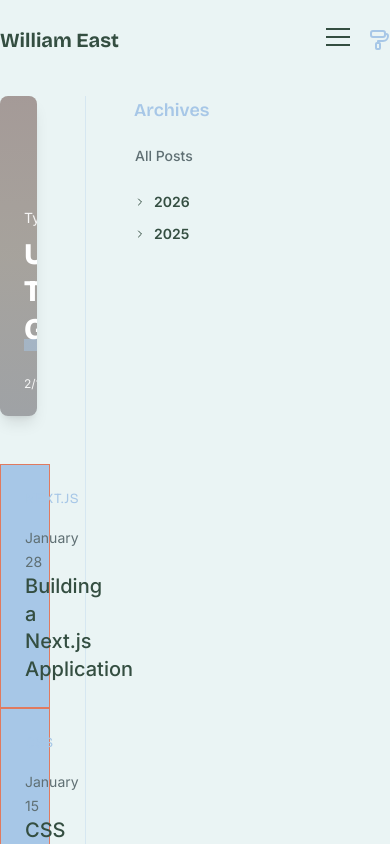
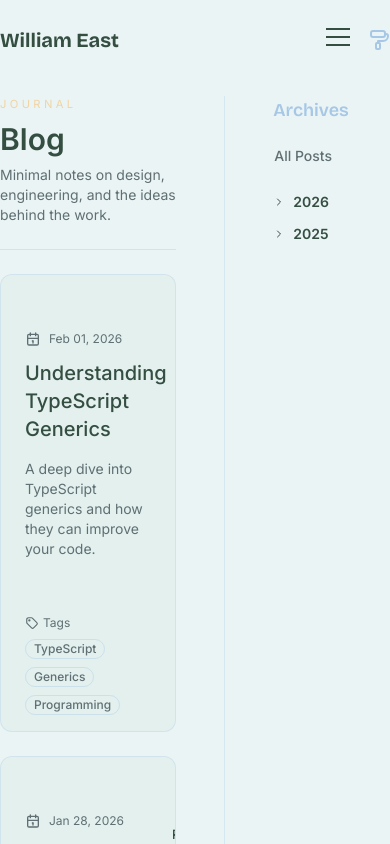
Before and after one commit to wjbetech/blogfolio, a Next.js app: page /blog in a window 390 px wide. Shown: the top 844 px of the page. Built offline with nearby package versions, Linux system fonts and the light colour scheme; grey boxes are pictures that could not be loaded.

Commit message:
feat/blog-page: Redesign of the Blog page to be minimalistic and responsive

```diff
--- a/src/app/blog/page.tsx
+++ b/src/app/blog/page.tsx
@@ -2,11 +2,13 @@
 
 import { useState } from "react";
 import Link from "next/link";
+import { IconArrowUpRight, IconCalendar, IconTag } from "@tabler/icons-react";
 import { mockPosts } from "@/app/data/posts";
+import { Badge } from "@/components/ui/badge";
 import { Button } from "@/components/ui/button";
+import { Card, CardAction, CardContent, CardFooter, CardHeader, CardTitle } from "@/components/ui/card";
+import { Separator } from "@/components/ui/separator";
 import ChevronRightIcon from "@/components/Icons/ChevronRightIcon";
-import Blog from "@/components/BlogPageBlogs/Blog/Blog";
-import TopBlog from "@/components/BlogPageBlogs/Blog/TopBlog";
 
 export default function BlogPage() {
   const [selectedMonth, setSelectedMonth] = useState<string | null>(null);
@@ -30,16 +32,17 @@ export default function BlogPage() {
     {} as Record<number, Record<string, typeof mockPosts>>
   );
 
-  // Get first 5 posts (or filtered by month)
+  const sortedPosts = [...mockPosts].sort(
+    (a, b) => new Date(b.publishedAt).getTime() - new Date(a.publishedAt).getTime()
+  );
+
   const displayPosts = selectedMonth
-    ? mockPosts
-        .filter((post) => {
+    ? sortedPosts.filter((post) => {
         const date = new Date(post.publishedAt);
         const key = `${date.getFullYear()}-${date.toLocaleString("default", { month: "long" })}`;
         return key === selectedMonth;
       })
-        .slice(0, 5)
-    : mockPosts.slice(0, 5);
+    : sortedPosts;
 
   const toggleYear = (year: number) => {
     const newExpanded = new Set(expandedYears);
@@ -59,17 +62,77 @@ export default function BlogPage() {
     <div className="max-w-7xl mx-auto">
       <div className="flex gap-12">
         {/* Main content */}
-        <div className="flex-1 mt-4 pr-12 border-r border-accent-100/30">
-          {/* featured top post */}
-          {displayPosts.length > 0 && <TopBlog post={displayPosts[0]} />}
+        <section className="flex-1 mt-4 pr-12 border-r border-accent-100/30">
+          <div className="space-y-6">
+            <div className="space-y-2">
+              <p className="text-[0.7rem] uppercase tracking-[0.3em] text-accent-200/80">Journal</p>
+              <h1 className="text-3xl md:text-4xl font-semibold text-headline">Blog</h1>
+              <p className="text-sm md:text-base text-paragraph max-w-2xl">
+                Minimal notes on design, engineering, and the ideas behind the work.
+              </p>
+            </div>
 
-          {/* grid for the remaining posts */}
-          <div className="grid grid-cols-1 md:grid-cols-2 lg:grid-cols-2 gap-0 mt-12">
-            {displayPosts.slice(1).map((post) => (
-              <Blog key={post.id} post={post} />
+            <Separator className="bg-accent-100/40" />
+
+            {selectedMonth && (
+              <div className="flex items-center gap-2 text-xs text-paragraph">
+                <span className="inline-flex h-2 w-2 rounded-full bg-accent-200" />
+                Filtered to <span className="text-headline font-medium">{selectedMonth.replace("-", " ")}</span>
+                <Button variant="ghost" size="xs" className="ml-2" onClick={() => setSelectedMonth(null)}>
+                  Clear
+                </Button>
+              </div>
+            )}
+
+            <div className="space-y-6">
+              {displayPosts.map((post) => {
+                const dateLabel = new Date(post.publishedAt).toLocaleDateString("default", {
+                  month: "short",
+                  day: "2-digit",
+                  year: "numeric"
+                });
+
+                return (
+                  <Card key={post.id} className="border border-accent-100/30 bg-bg-200/30 shadow-none">
+                    <CardHeader className="px-6 pt-6">
+                      <div className="flex items-center gap-2 text-xs text-paragraph">
+                        <IconCalendar className="h-4 w-4" />
+                        <time dateTime={post.publishedAt}>{dateLabel}</time>
+                      </div>
+                      <CardTitle className="text-xl md:text-2xl text-headline mt-2">
+                        <Link
+                          href={`/blog/${post.slug}`}
+                          className="inline-flex items-center gap-2 hover:text-accent-200 transition-colors">
+                          {post.title}
+                          <IconArrowUpRight className="h-4 w-4" />
+                        </Link>
+                      </CardTitle>
+                      <CardAction className="mt-2">
+                        <Button asChild variant="ghost" size="sm" className="text-headline">
+                          <Link href={`/blog/${post.slug}`}>Read</Link>
+                        </Button>
+                      </CardAction>
+                    </CardHeader>
+                    <CardContent className="px-6 text-sm text-paragraph">{post.excerpt}</CardContent>
+                    <CardFooter className="px-6 bg-transparent">
+                      <div className="flex flex-wrap items-center gap-2">
+                        <span className="inline-flex items-center gap-1 text-xs text-paragraph">
+                          <IconTag className="h-3.5 w-3.5" />
+                          Tags
+                        </span>
+                        {post.tags.map((tag) => (
+                          <Badge key={tag} variant="outline" className="border-accent-100/40 text-paragraph">
+                            {tag}
+                          </Badge>
                         ))}
                       </div>
+                    </CardFooter>
+                  </Card>
+                );
+              })}
             </div>
+          </div>
+        </section>
 
         {/* Sidebar */}
         <aside className="w-64 transition-all duration-300 relative mt-4">
```
Lines whose indentation alone changed are shown as unchanged.
